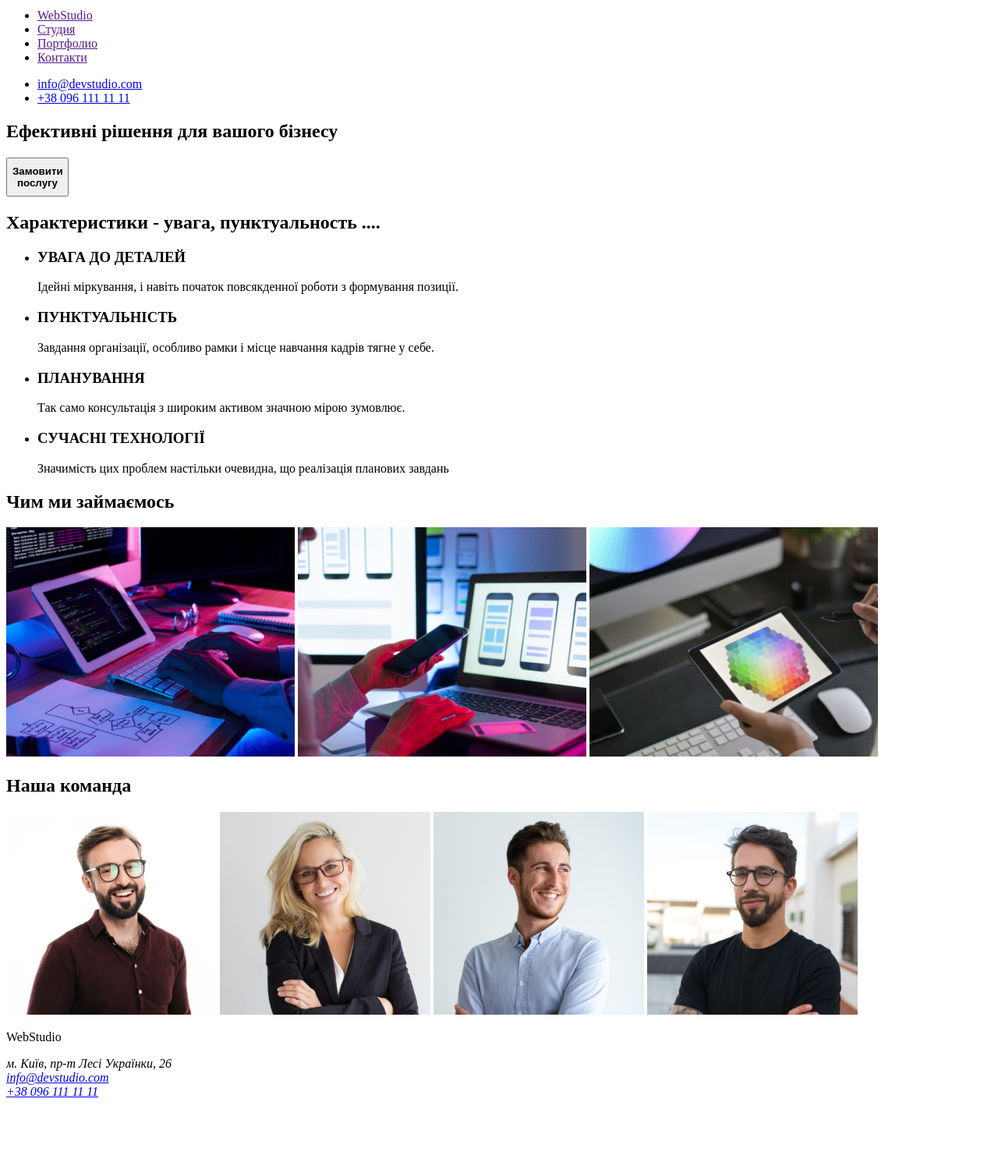
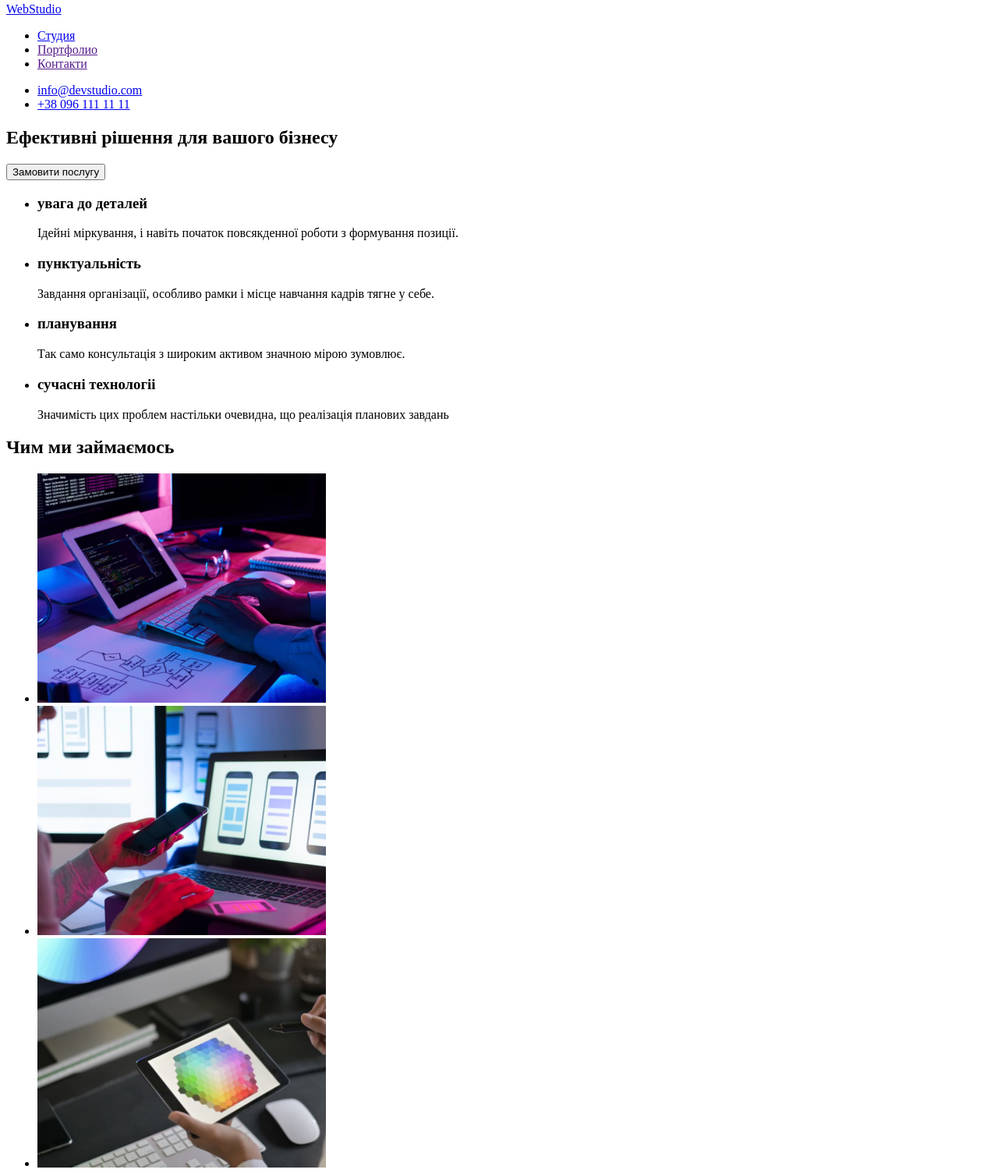
Before and after one commit to denispetrenk/goit-markup-hw-01, a plain HTML site: page index.html in a window 1280 px wide. Shown: the part 5-1509 px from the top of the page at 78% size. Before the commit the page ends 1422 px from the top, so only its background shows below. Drawn offline with Linux system fonts and the light colour scheme.

Commit message:
fixed bugs found by mentor

```diff
--- a/index.html
+++ b/index.html
@@ -1,5 +1,4 @@
 <!DOCTYPE html>
-
 
 <html lang="uk">
 
@@ -13,9 +12,9 @@
 <body>
     <header>
         <nav>
+            <a href="./index.html">WebStudio</a>
             <ul>
-                <li> <a href="">WebStudio</a></li>
-                <li><a href="">Студия</a></li>
+                <li><a href="./index.html">Студия</a></li>
                 <li><a href="">Портфолио</a></li>
                 <li><a href="">Контакти</a></li>
             </ul>
@@ -28,65 +27,81 @@
     </header>
 
     <main>
-        <!-- ниже контейнер для баннера вокруг "эффект ришень" -->
-        <div> </div>
+
         <section>
             <h1>Ефективні рішення для вашого бізнесу</h1>
 
-            <button type="button" name="button1" style="width: 80px; height:50px;">
-                <b>Замовити послугу</b>
+            <button type="button">
+                Замовити послугу
             </button>
 
         </section>
 
         <section>
 
-            <h2>Характеристики - увага, пунктуальность ....</h2><!-- это будет скрытый тэг -->
+            <h2 hidden>Характеристики - увага, пунктуальность ....</h2><!-- это скрытый тэг -->
             <ul>
                 <li>
-                    <h3>УВАГА ДО ДЕТАЛЕЙ</h3>
+                    <h3>увага до деталей</h3>
                     <p>Ідейні міркування, і навіть початок повсякденної роботи з формування позиції.</p>
                 </li>
 
                 <li>
-                    <h3>ПУНКТУАЛЬНІСТЬ</h3>
+                    <h3>пунктуальність</h3>
                     <p>Завдання організації, особливо рамки і місце навчання кадрів тягне у себе.</p>
                 </li>
 
                 <li>
-                    <h3>ПЛАНУВАННЯ</h3>
+                    <h3>планування</h3>
                     <p>Так само консультація з широким активом значною мірою зумовлює.</p>
                 </li>
 
                 <li>
-                    <h3>СУЧАСНІ ТЕХНОЛОГІЇ</h3>
+                    <h3>сучасні технологіі</h3>
                     <p>Значимість цих проблем настільки очевидна, що реалізація планових завдань</p>
                 </li>
             </ul>
-
         </section>
-
         <section>
             <h2>Чим ми займаємось</h2>
-            <img src="./images/leftpicture.jpg" alt="алгоритм" width="370" height="294">
-            <img src="./images/centerpicture.jpg" alt="смартфон" width="370" height="294">
-            <img src="./images/rightpicture.jpg" alt="десктоп" width="370" height="294">
+            <ul>
+                <li> <img src="./images/leftpicture.jpg" alt="алгоритм" width="370" height="294"></li>
+                <li> <img src="./images/centerpicture.jpg" alt="смартфон" width="370" height="294"></li>
+                <li><img src="./images/rightpicture.jpg" alt="десктоп" width="370" height="294"></li>
+            </ul>
         </section>
         <section>
             <h2>Наша команда</h2>
-            <img src="./images/demyan.jpg" alt="Ігор Дем'яненко" width="270" height="260">
-            <img src="./images/repina.jpg" alt="Ольга Рєпіна" width="270" height="260">
-            <img src="./images/tarasov.jpg" alt="Микола Тарасов" width="270" height="260">
-            <img src="./images/ermakov.jpg" alt="Михайло Єрмаков" width="270" height="260">
+            <ul>
+                <li><img src="./images/demyan.jpg" alt="Ігор Дем'яненко" width="270" height="260">
+                    <h3>Ігор Дем'яненко</h3>
+                    <p>Product Designer</p>
+                </li>
+                <li><img src="./images/repina.jpg" alt="Ольга Рєпіна" width="270" height="260">
+                    <h3>Ольга Рєпіна</h3>
+                    <p>Frontend Developer</p>
+                </li>
+                <li> <img src="./images/tarasov.jpg" alt="Микола Тарасов" width="270" height="260">
+                    <h3>Микола Тарасов</h3>
+                    <p>Marketing</p>
+                </li>
+                <li> <img src="./images/ermakov.jpg" alt="Михайло Єрмаков" width="270" height="260">
+                    <h3>Михайло Єрмаков</h3>
+                    <p>UI Designer</p>
+                </li>
+            </ul>
         </section>
     </main>
 
     <footer>
-        <p>WebStudio</p>
+        <a href="./index.html">Студия</a>
         <address>
-            м. Київ, пр-т Лесі Українки, 26<br>
-            <a href="mailto:info@devstudio.com">info@devstudio.com</a> <br>
-            <a href="tel:+380961111111">+38 096 111 11 11</a>
+            <ul>
+                <li><a href="https://goo.gl/maps/z6WJYS9VBnumN4T17" target="_blank" rel="noopener nofollow"> м. Київ,
+                        пр-т Лесі Українки, 26</a></li>
+                <li> <a href="mailto:info@devstudio.com">info@devstudio.com</a></li>
+                <li> <a href="tel:+380961111111">+38 096 111 11 11</a></li>
+            </ul>
         </address>
     </footer>
 </body>
```
Also changed, not shown: 2 other files.
